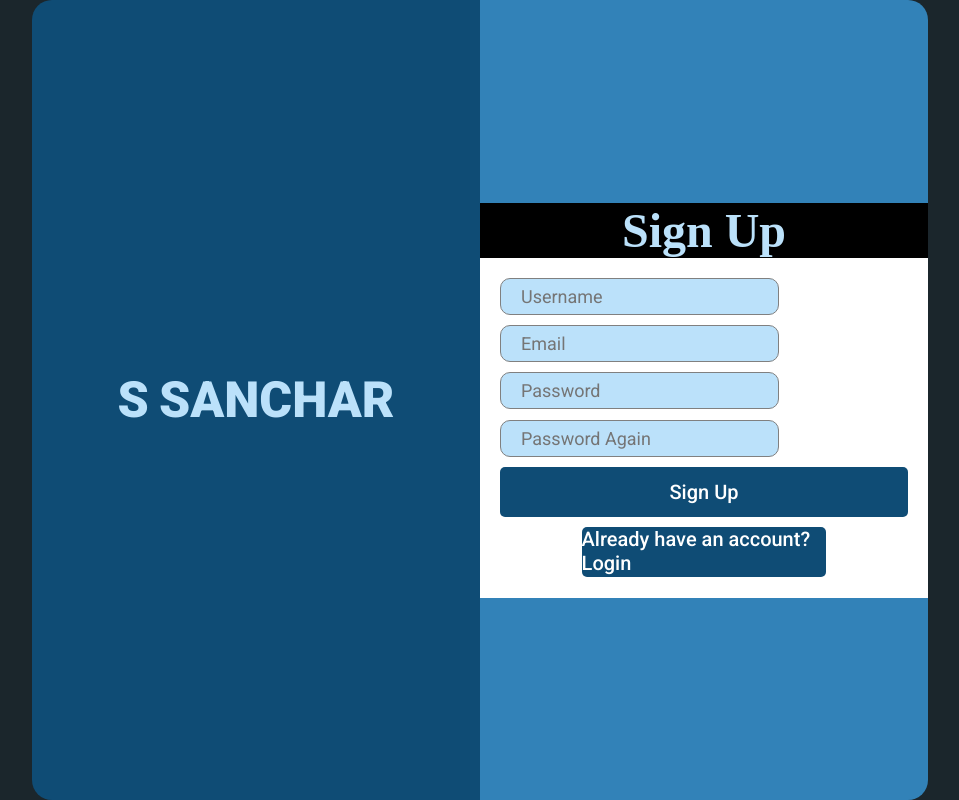
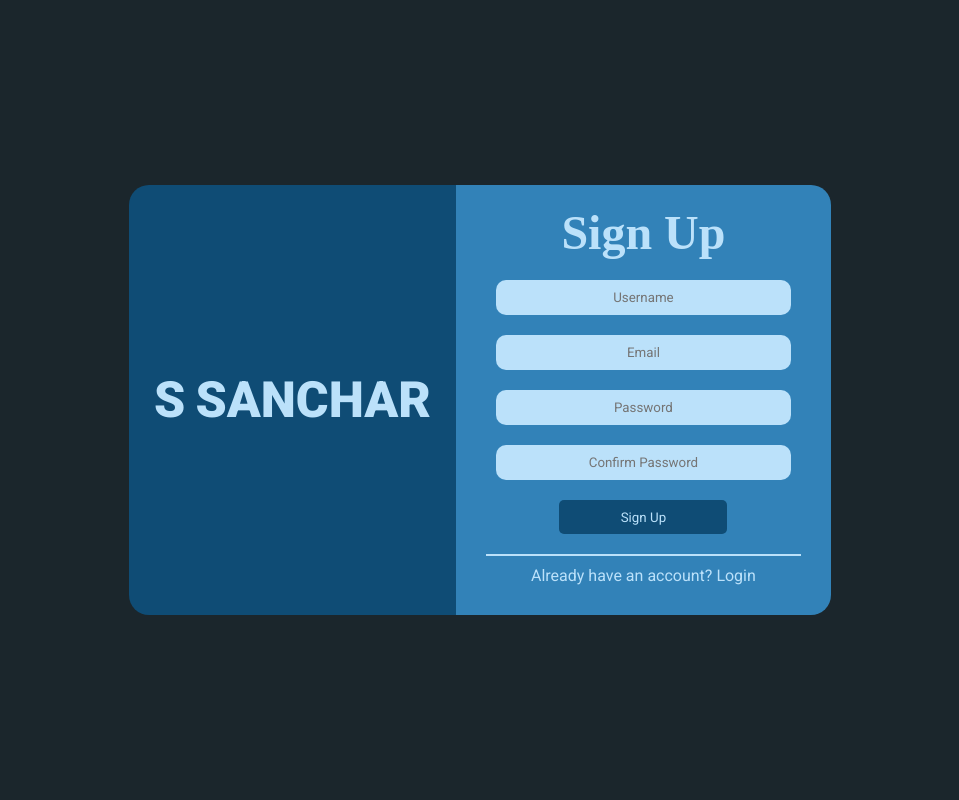
Before and after one commit to hotrice37/Sanchar, a React (Create React App) app in the folder client/: page / in a window 1280 px wide. Shown: the whole page, without its empty margins (160-1119 px from the left). Built offline with nearby package versions, Linux system fonts and the light colour scheme.

Commit message:
login and signup css

```diff
--- a/client/src/pages/login/Login.jsx
+++ b/client/src/pages/login/Login.jsx
@@ -1,8 +1,9 @@
-import { useContext, useRef } from "react";
-import "./login.css";
-import { loginCall } from "../../apiCalls";
-import { AuthContext } from "../../context/AuthContext";
-import { CircularProgress } from "@material-ui/core";
+import { useContext, useRef } from 'react';
+import './login.css';
+import { loginCall } from '../../apiCalls';
+import { AuthContext } from '../../context/AuthContext';
+import { CircularProgress } from '@material-ui/core';
+import { Link } from 'react-router-dom';
 
 export default function Login() {
   const email = useRef();
@@ -21,12 +22,11 @@ export default function Login() {
     <div className="login">
       <div className="loginWrapper">
         <div className="loginLeft">
-          <h3 className="loginLogo">Lamasocial</h3>
-          <span className="loginDesc">
-            Connect with friends and the world around you on Lamasocial.
-          </span>
+          <h3 className="loginLogo">S</h3>
+          <span className="loginDesc">SANCHAR</span>
         </div>
         <div className="loginRight">
+          <div className="logintext">Log In</div>
           <form className="loginBox" onSubmit={handleClick}>
             <input
               placeholder="Email"
@@ -47,17 +47,18 @@ export default function Login() {
               {isFetching ? (
                 <CircularProgress color="white" size="20px" />
               ) : (
-                "Log In"
+                'Log In'
               )}
             </button>
+            <hr className="line" />
             <span className="loginForgot">Forgot Password?</span>
-            <button className="loginRegisterButton">
+            <Link className="loginRegisterButton" to="/">
               {isFetching ? (
                 <CircularProgress color="white" size="20px" />
               ) : (
-                "Create a New Account"
+                "Don't have an account? Sign Up"
               )}
-            </button>
+            </Link>
           </form>
         </div>
       </div>
--- a/client/src/pages/login/login.css
+++ b/client/src/pages/login/login.css
@@ -1,4 +1,4 @@
-.login {
+/* .login {
   width: 100vw;
   height: 100vh;
   background-color: #1b262c;
@@ -89,4 +89,4 @@
   font-size: 20px;
   font-weight: 500;
   cursor: pointer;
-}
+} */
--- a/client/src/pages/register/Register.jsx
+++ b/client/src/pages/register/Register.jsx
@@ -62,7 +62,7 @@ export default function Register() {
               minLength="6"
             />
             <input
-              placeholder="Password Again"
+              placeholder="Confirm Password"
               required
               ref={passwordAgain}
               className="loginInput"
@@ -71,6 +71,7 @@ export default function Register() {
             <button className="loginButton" type="submit">
               Sign Up
             </button>
+            <hr className="line" />
             <Link className="loginRegisterButton" to="/login">
               Already have an account? Login
             </Link>
--- a/client/src/pages/register/register.css
+++ b/client/src/pages/register/register.css
@@ -10,7 +10,6 @@
 .loginWrapper {
   display: flex;
   flex-direction: row;
-  height: 100vh;
 }
 
 .loginLeft {
@@ -31,7 +30,6 @@
   font-weight: 700;
   font-size: 48px;
   color: #bbe1fa;
-  background: #000;
   display: flex;
   justify-content: center;
   align-items: center;
@@ -39,9 +37,9 @@
 
 .loginLeft,
 .loginRight {
-  flex: 1;
   display: flex;
   justify-content: center;
+  padding: 20px;
 }
 
 .loginLogo {
@@ -65,19 +63,23 @@
 }
 
 .loginBox {
-  /* background: inherit; */
-  background: #fff;
-  border-radius: 0px;
   display: flex;
+  align-items: center;
   flex-direction: column;
+  padding: 10px;
 }
 
 .loginInput {
+  text-align: center;
   width: 255px;
   height: 33px;
   background: #bbe1fa;
   color: #0f4c75;
   border-radius: 10px;
+  border: 0px;
+  margin: 10px;
+  padding-left: 20px;
+  padding-right: 20px;
 }
 
 .loginInput:focus {
@@ -85,17 +87,36 @@
 }
 
 .loginButton {
+  border: none;
+  width: 168px;
+  height: 34px;
+  color: #bbe1fa;
   background: #0f4c75;
   border-radius: 5px;
+  margin: 10px;
 }
 
 .loginForgot {
   text-align: center;
-  color: #1775ee;
+  color: #3282b8;
+}
+
+.line {
+  border: none;
+  width: 100%;
+  height: 2px;
+  background: #bbe1fa;
+  margin: 10px 0px;
 }
 
 .loginRegisterButton {
-  background: #0f4c75;
   border-radius: 5px;
   text-decoration: none;
+  font-style: normal;
+  font-weight: 400;
+  font-size: 16px;
+  line-height: 19px;
+  text-align: center;
+
+  color: #bbe1fa;
 }
```
